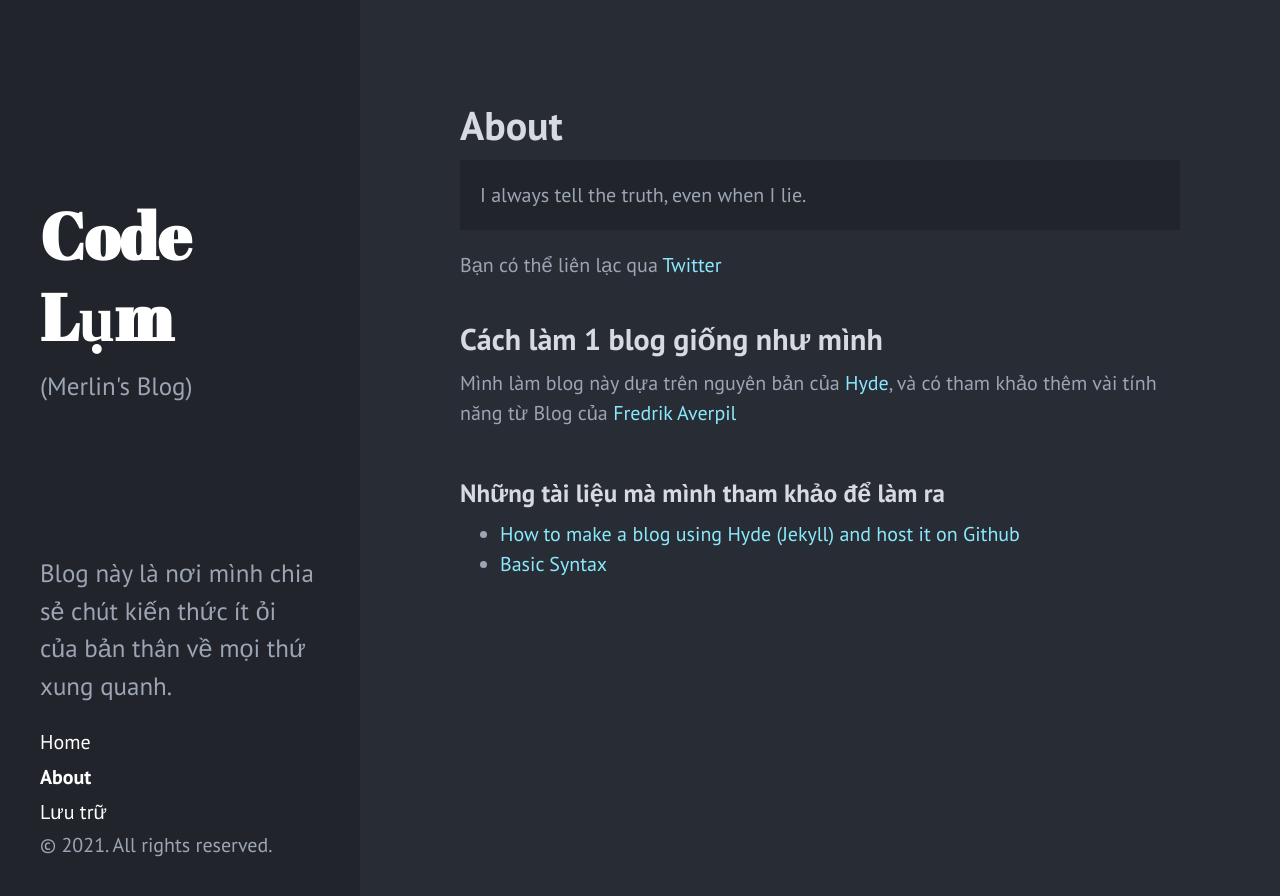
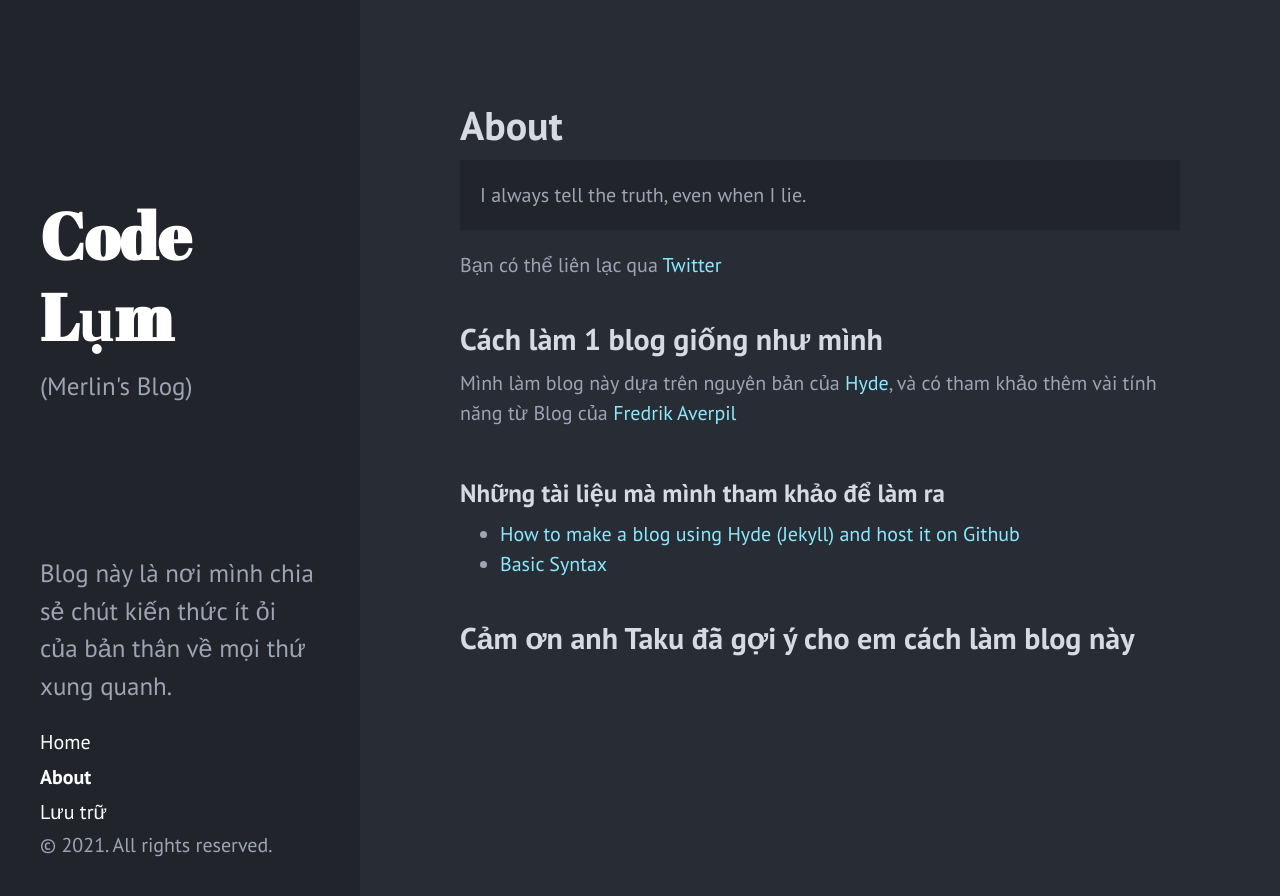
Before and after one commit to merlin7vv4/merlin7vv4.github.io, a Jekyll site: the page built from about.md, in a window 1280 px wide. Shown: the top 896 px of the page. Built offline with Jekyll 4.4.1, drawn with Linux system fonts in a browser that asks for light colours.

Commit message:
Update about.md

```diff
--- a/about.md
+++ b/about.md
@@ -1,6 +1,6 @@
 ---
 layout: page
-title: 'About'
+title: About
 published: true
 ---
 
@@ -18,3 +18,5 @@ Mình làm blog này dựa trên nguyên bản của [Hyde](https://github.com/p
 
 * [How to make a blog using Hyde (Jekyll) and host it on Github ](https://medium.com/@jashmehta3300/how-to-make-a-blog-using-hyde-jekyll-and-host-it-on-github-pages-42123c239b8)
 * [Basic Syntax](https://www.markdownguide.org/basic-syntax/)
+
+## Cảm ơn anh Taku đã gợi ý cho em cách làm blog này
```
